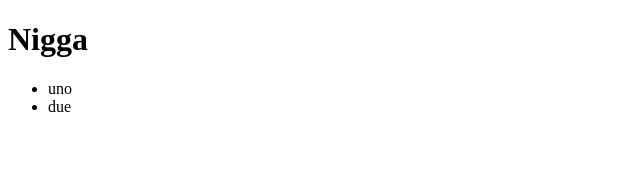
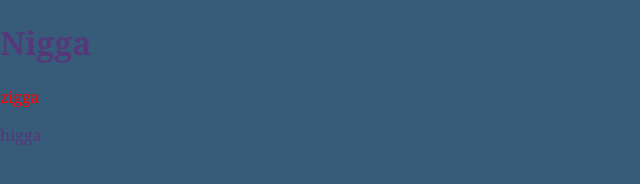
Before and after one commit to VLoreV/try-finger-but-hole, a website: page index.html in a window 1280 px wide. Shown: the whole page, without its empty margins (0-640 px from the left). Drawn offline with Linux system fonts and the light colour scheme.

Commit message:
Manipolare una classe

```diff
--- a/css/style.css
+++ b/css/style.css
@@ -0,0 +1,21 @@
+*, *::before, *::after{
+    box-sizing: border-box;
+}
+
+body{
+    font-family: Georgia, 'Times New Roman', Times, serif;
+    margin: 0;
+    padding: 0;
+    background-color: rgb(55, 92, 122);
+    color: rgb(86, 55, 122);
+}
+
+.container{
+    max-width: 1200px;
+    margin: 0 auto;
+    padding: 0 auto;
+}
+
+.red{
+    color: red;
+}
--- a/index.html
+++ b/index.html
@@ -3,16 +3,14 @@
 <head>
     <meta charset="UTF-8">
     <meta name="viewport" content="width=device-width, initial-scale=1.0">
-    <title>nigga</title>
+    <title>intro js</title>
     <link rel="stylesheet" href="css/style.css">
 </head>
 <body>
     <main>
         <h1>Nigga</h1>
-        <ul>
-            <li>uno</li>
-            <li>due</li>
-        </ul>
+        <p>zigga</p>
+        <p>higga</p>
     </main>
 
     <script src="js/main.js"></script>
--- a/js/main.js
+++ b/js/main.js
@@ -1,8 +1,11 @@
-const lista = document.querySelector('#lista');
+const $ = document.querySelector.bind(document);
+const $$ = document.querySelectorAll.bind(document);
 
-const nuovoElemento = document.createElement('li');
+const paragrafo = document.querySelector('p');
 
-nuovoElemento.textContent = 'Nigga';
+paragrafo.classList.add('red');
 
-console.log(nuovoElemento);
-lista.appendChild(nuovoElemento);
+console.log(paragrafo);
+
+const paragrafi = document.querySelectorAll('p');
+console.log(paragrafi);
```
